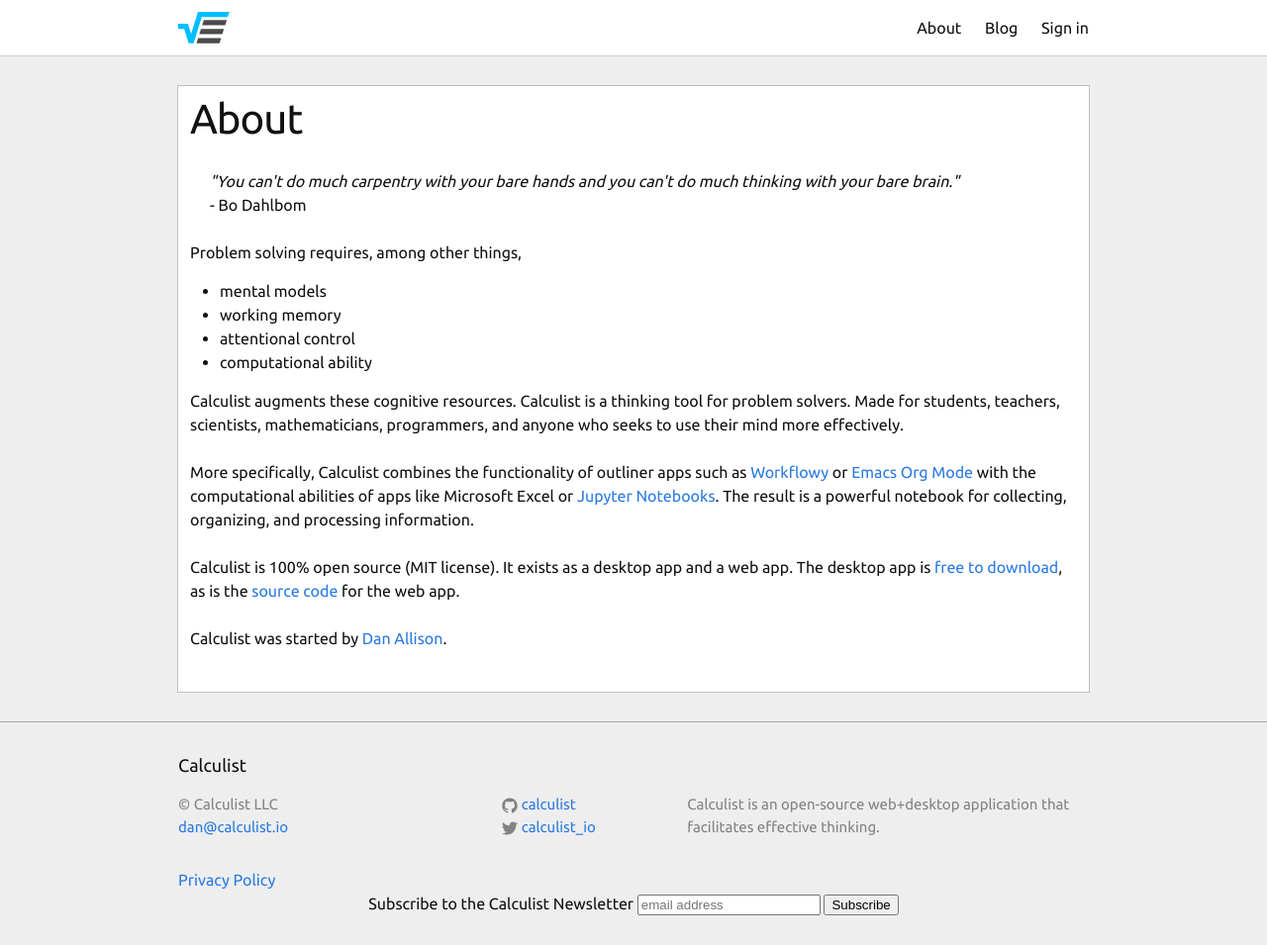
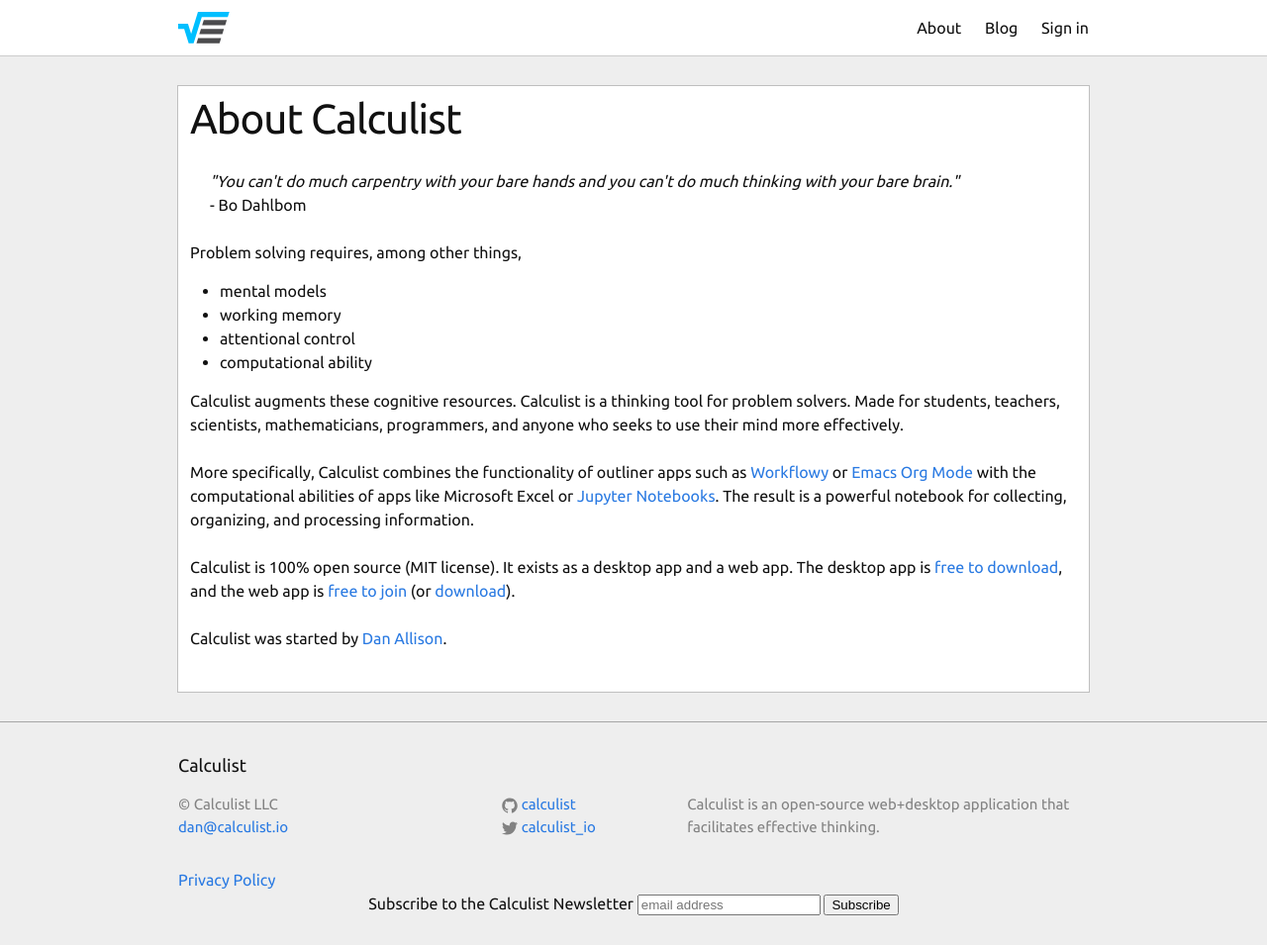
Before and after one commit to calculist/calculist.github.io, a Jekyll site: the page built from about.md, in a window 1280 px wide. Shown: the whole page at 99% size. Built offline with Jekyll 4.4.1, drawn with Linux system fonts in a browser that asks for light colours; comment, search, counter and statistics services are not loaded.

Commit message:
Update About page and header

```diff
--- a/_includes/header.html
+++ b/_includes/header.html
@@ -16,11 +16,8 @@
       </a>
 
       <div class="trigger">
-        {% for my_page in site.pages %}
-          {% if my_page.title %}
-          <a class="page-link" href="{{ my_page.url }}">{{ my_page.title | escape }}</a>
-          {% endif %}
-        {% endfor %}
+        <a class="page-link" href="/about">About</a>
+        <a class="page-link" href="/blog">Blog</a>
         <a class="page-link" href="https://app.calculist.io/login">Sign in</a>
       </div>
     </nav>
--- a/about.md
+++ b/about.md
@@ -1,6 +1,6 @@
 ---
 layout: page
-title: About
+title: About Calculist
 permalink: /about
 ---
 
@@ -21,6 +21,6 @@
 More specifically, Calculist combines the functionality of outliner apps such as&nbsp;<a href="https://workflowy.com/" target="_blank">Workflowy</a> or&nbsp;<a href="http://orgmode.org/" target="_blank">Emacs Org Mode</a> with the computational abilities of apps like Microsoft Excel or&nbsp;<a href="https://jupyter.org/" target="_blank">Jupyter Notebooks</a>.&nbsp;The result is a powerful notebook for collecting, organizing, and processing information.<br>
 <br>
 Calculist is 100% open source (MIT license). It exists as a
-desktop app&nbsp;and a web app.&nbsp;The desktop app is&nbsp;<a href="https://github.com/calculist/calculist-desktop/releases" target="_blank">free to download</a>, as is the&nbsp;<a href="https://github.com/calculist/app.calculist.io" target="_blank">source code</a> for the web app.<br>
+desktop app&nbsp;and a web app.&nbsp;The desktop app is&nbsp;<a href="https://github.com/calculist/calculist-desktop/releases" target="_blank">free to download</a>, and the web app is&nbsp;<a href="https://app.calculist.io/join" target="_blank">free to join</a> (or&nbsp;<a href="https://github.com/calculist/calculist-web" target="_blank">download</a>).<br>
 <br>
-Calculist was started by [Dan Allison](https://github.com/danallison).
+Calculist was started by [Dan Allison](https://www.patreon.com/calculist).
```
